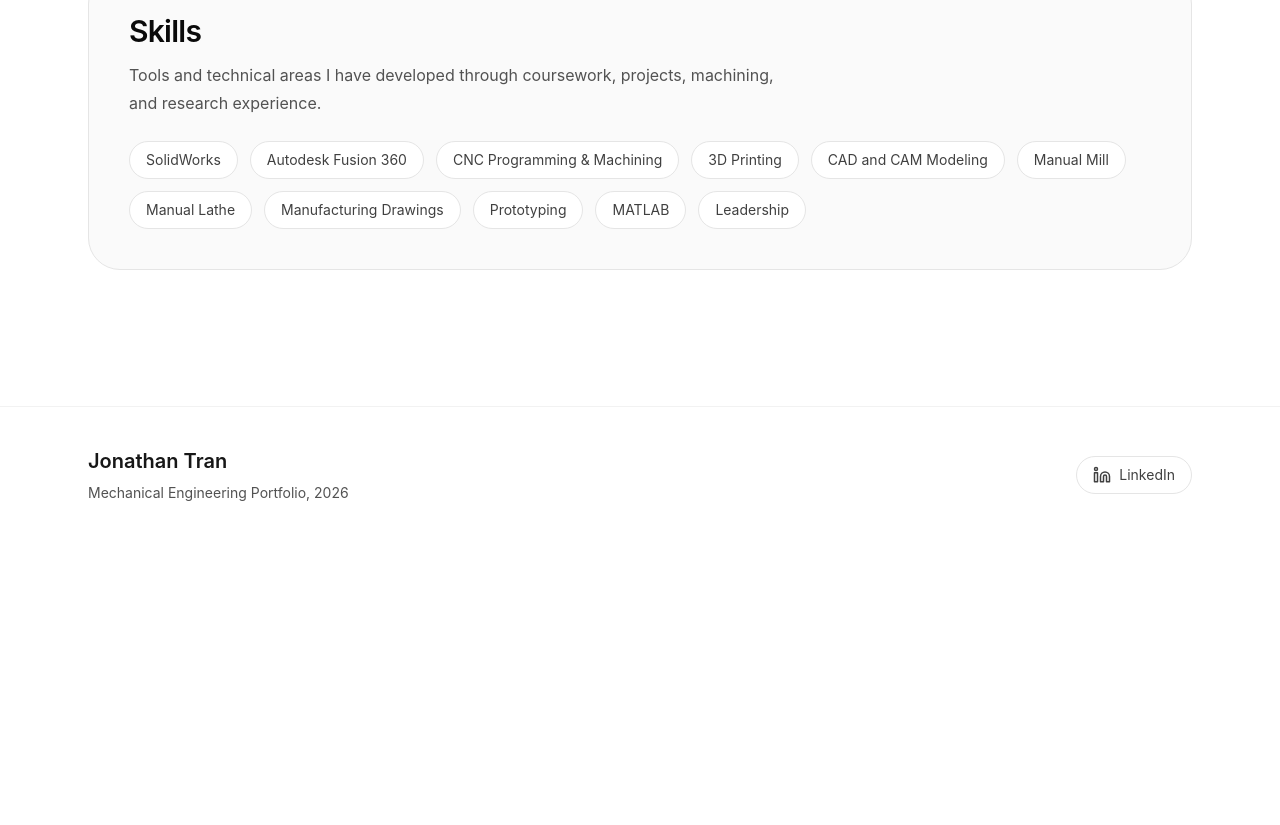
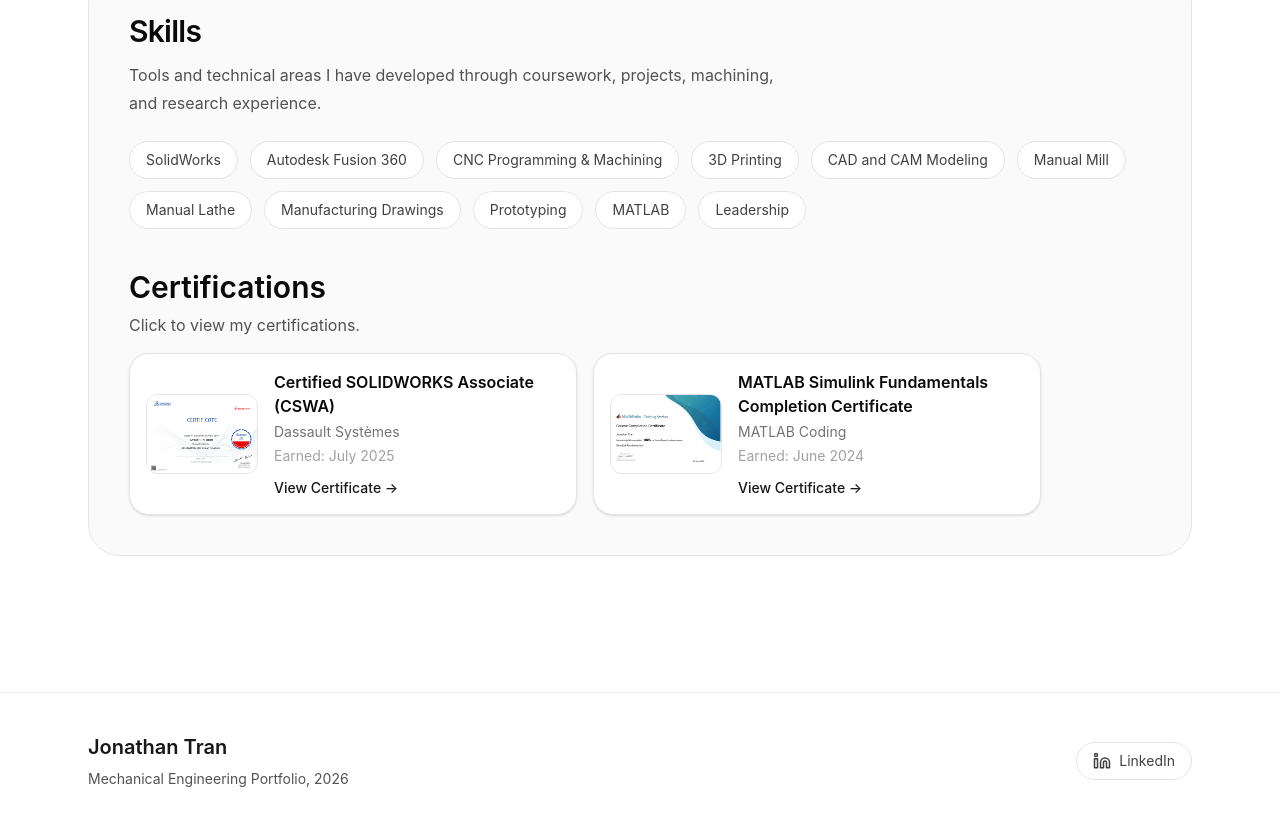
Before and after one commit to johnyman132/Portfolio, a React (Vite) app: page / in a window 1280 px wide. Shown: the part 2188-3013 px from the top of the page. Before the commit the page ends 2731 px from the top, so only its background shows below. Built offline with nearby package versions, Linux system fonts and the light colour scheme.

Commit message:
added certifications section + other small detail changes

```diff
--- a/src/App.jsx
+++ b/src/App.jsx
@@ -11,6 +11,10 @@
 import { backupSensorImages } from "./assets/projects/backup-sensor";
 import { labQuestImages } from "./assets/projects/labquest";
 import { multiSpeedFanImages, multiSpeedFanSlides } from "./assets/projects/multi-speed-fan";
+
+// Import Certification Images
+import cswaCertificate from "./assets/images/Certifications/CSWA-Certificate-Jonathan-Tran.jpg";
+import simulinkFundamentalsCertificate from "./assets/images/Certifications/MATLAB-Simulink-Fundamentals-Certificate.jpg";
 
 // All Project Data and Details
 const allProjects = [
@@ -367,8 +371,12 @@
   );
 }
 
+// Skills and Certifications Section
+function SkillsSection() {
   // Skills Section with List of Skills and Tools
-function SkillsSection() {
+  const [selectedCertification, setSelectedCertification] = useState(null);
+  const [isCertificateFullscreen, setIsCertificateFullscreen] = useState(false);
+
   const skills = [
     "SolidWorks",
     "Autodesk Fusion 360",
@@ -383,7 +391,62 @@
     "Leadership",
   ];
 
+  // Certifications Section with Clickable Certificates that open in a modal
+  const certifications = [
+    {
+      title: "Certified SOLIDWORKS Associate (CSWA)",
+      subtitle: "Dassault Systèmes",
+      dateEarned: "Earned: July 2025",
+      image: cswaCertificate,
+      description:
+        "Demonstrates proven competency in SOLIDWORKS fundamentals, including part modeling, assembly creation, and drawing layout. Validates ability to navigate design intent, evaluate feature geometry, and apply engineering principles in 3D CAD workflows.",
+    },
+    {
+      title: "MATLAB Simulink Fundamentals Completion Certificate",
+      subtitle: "MATLAB Coding",
+      dateEarned: "Earned: June 2024",
+      image: simulinkFundamentalsCertificate,
+      description:
+        "Applied fundamental Simulink techniques for real-life dynamic physical systems modeling. Dove into modeling systems with multiple components to deepen understanding of how Simulink runs simulations behind the scenes.",
+    },
+  ];
+
+  const openCertification = (cert) => {
+    setSelectedCertification(cert);
+    setIsCertificateFullscreen(false);
+  };
+
+  const closeCertification = () => {
+    setSelectedCertification(null);
+    setIsCertificateFullscreen(false);
+  };
+
+  useEffect(() => {
+    const handleKeyDown = (event) => {
+      if (!selectedCertification) return;
+
+      if (event.key === "Escape") {
+        if (isCertificateFullscreen) {
+          setIsCertificateFullscreen(false);
+        } else {
+          closeCertification();
+        }
+      }
+    };
+
+    if (selectedCertification) {
+      window.addEventListener("keydown", handleKeyDown);
+      document.body.style.overflow = "hidden";
+    }
+
+    return () => {
+      window.removeEventListener("keydown", handleKeyDown);
+      document.body.style.overflow = "";
+    };
+  }, [selectedCertification, isCertificateFullscreen]);
+
   return (
+    <>
       <section className="mx-auto max-w-6xl px-6 pb-14">
         <div className="rounded-[2rem] border border-neutral-200 bg-neutral-50 p-8 md:p-10">
           <h2 className="text-3xl font-semibold tracking-tight text-neutral-950">
@@ -405,8 +468,130 @@
               </span>
             ))}
           </div>
+
+          <div className="mt-10">
+            <h3 className="text-3xl font-semibold text-neutral-950">
+              Certifications
+            </h3>
+            <p className="mt-2 text-md text-neutral-600">
+              Click to view my certifications.
+            </p>
+
+            <div className="mt-4 flex flex-wrap gap-4">
+              {certifications.map((cert) => (
+                <button
+                  key={cert.title}
+                  type="button"
+                  onClick={() => openCertification(cert)}
+                  className="group flex w-full max-w-md items-center gap-4 rounded-[1.25rem] border border-neutral-200 bg-white p-4 text-left shadow-sm transition hover:-translate-y-1 hover:shadow-md"
+                >
+                  <div className="h-20 w-28 shrink-0 overflow-hidden rounded-xl border border-neutral-200 bg-neutral-100">
+                    <img
+                      src={cert.image}
+                      alt={cert.title}
+                      className="h-full w-full object-cover transition duration-300 group-hover:scale-[1.03]"
+                    />
+                  </div>
+
+                  <div className="min-w-0">
+                    <p className="text-base font-semibold text-neutral-950">
+                      {cert.title}
+                    </p>
+                    <p className="mt-1 text-sm text-neutral-500">
+                      {cert.subtitle}
+                    </p>
+                    <p className="mt-1 text-sm text-neutral-400">
+                      {cert.dateEarned}
+                    </p>
+                    <p className="mt-3 text-sm font-medium text-neutral-900">
+                      View Certificate →
+                    </p>
+                  </div>
+                </button>
+              ))}
+            </div>
+          </div>
         </div>
       </section>
+
+      {selectedCertification && (
+        <div
+          className="fixed inset-0 z-50 flex items-center justify-center bg-black/75 px-6 py-10 backdrop-blur-sm"
+          onClick={closeCertification}
+        >
+          <div
+            className="relative w-full max-w-5xl rounded-[1.75rem] bg-white p-6 shadow-2xl"
+            onClick={(e) => e.stopPropagation()}
+          >
+            <div className="absolute right-4 top-4 z-10 flex items-center gap-2">
+
+              <button
+                type="button"
+                onClick={closeCertification}
+                className="rounded-full border border-neutral-200 bg-white px-3 py-1 text-sm text-neutral-700 transition hover:bg-neutral-100"
+              >
+                Close
+              </button>
+            </div>
+
+            <h3 className="text-2xl font-semibold text-neutral-950">
+              {selectedCertification.title}
+            </h3>
+
+            <p className="mt-1 text-sm text-neutral-500">
+              {selectedCertification.subtitle}
+            </p>
+
+            <p className="mt-1 text-sm text-neutral-400">
+              {selectedCertification.dateEarned}
+            </p>
+
+            <div className="mt-6 rounded-[1.25rem] border border-neutral-200 bg-neutral-50 p-4">
+              <img
+                src={selectedCertification.image}
+                alt={selectedCertification.title}
+                onClick={() => setIsCertificateFullscreen(true)}
+                className="mx-auto max-h-[60vh] w-full cursor-zoom-in object-contain transition duration-200 hover:scale-[1.01]"
+              />
+            </div>
+
+            {selectedCertification.description && (
+              <div className="mt-6">
+                <p className="mt-2 text-base leading-7 text-neutral-700">
+                  {selectedCertification.description}
+                </p>
+              </div>
+            )}
+          </div>
+        </div>
+      )}
+
+      {selectedCertification && isCertificateFullscreen && (
+        <div
+          className="fixed inset-0 z-[60] flex items-center justify-center bg-black/90 px-6 py-8 backdrop-blur-sm"
+          onClick={() => setIsCertificateFullscreen(false)}
+        >
+          <div
+            className="relative flex h-full w-full max-w-7xl items-center justify-center"
+            onClick={(e) => e.stopPropagation()}
+          >
+            <button
+              type="button"
+              onClick={() => setIsCertificateFullscreen(false)}
+              className="absolute right-0 top-0 z-10 rounded-full border border-white/20 bg-white/10 px-3 py-1 text-sm text-white transition hover:bg-white/20"
+            >
+              Close Fullscreen
+            </button>
+
+            <img
+              src={selectedCertification.image}
+              alt={selectedCertification.title}
+              className="max-h-[90vh] w-full object-contain"
+            />
+          </div>
+        </div>
+      )}
+    </>
   );
 }
 
@@ -695,7 +880,7 @@
               <button
                 type="button"
                 onClick={showPrevSlide}
-                className="absolute left-2 top-1/2 z-10 -translate-y-1/2 inline-flex h-12 w-12 items-center justify-center rounded-full border border-neutral-200 bg-white/95 text-neutral-700 shadow-sm transition hover:bg-neutral-50 hover:text-neutral-950"
+                className="absolute left-4 top-1/2 z-10 inline-flex h-12 w-12 -translate-y-1/2 items-center justify-center rounded-full border border-neutral-200 bg-white/95 text-neutral-700 shadow-sm transition-all duration-200 ease-out hover:scale-110 hover:shadow-md hover:bg-neutral-50 hover:text-neutral-950"
                 aria-label="Previous slide"
               >
                 ←
@@ -704,7 +889,7 @@
               <button
                 type="button"
                 onClick={showNextSlide}
-                className="absolute right-2 top-1/2 z-10 -translate-y-1/2 inline-flex h-12 w-12 items-center justify-center rounded-full border border-neutral-200 bg-white/95 text-neutral-700 shadow-sm transition hover:bg-neutral-50 hover:text-neutral-950"
+                className="absolute right-4 top-1/2 z-10 inline-flex h-12 w-12 -translate-y-1/2 items-center justify-center rounded-full border border-neutral-200 bg-white/95 text-neutral-700 shadow-sm transition-all duration-200 ease-out hover:scale-110 hover:shadow-md hover:bg-neutral-50 hover:text-neutral-950"
                 aria-label="Next slide"
               >
                 →
@@ -712,19 +897,20 @@
 
               <div className="rounded-[1.75rem] border border-neutral-200 bg-white p-5 shadow-sm">
                 <img
+                  key={slides[activeSlideIndex].src}
                   src={slides[activeSlideIndex].src}
                   alt={slides[activeSlideIndex].alt}
-                  className="mx-auto aspect-[16/9] max-h-[420px] w-full rounded-[1rem] object-contain"
+                  className="mx-auto aspect-[16/9] max-h-[420px] w-full rounded-[1rem] object-contain transition-opacity duration-300"
                 />
               </div>
             </div>
 
-            <div className="mx-auto mt-4 flex max-w-4xl items-center justify-between gap-4">
-              <p className="text-sm text-neutral-500">
+            <div className="mx-auto mt-4 flex max-w-4xl flex-col gap-2 sm:flex-row sm:items-start sm:justify-between sm:gap-4">
+              <p className="min-w-0 flex-1 text-sm text-neutral-500">
                 {slides[activeSlideIndex].caption}
               </p>
 
-              <p className="text-sm text-neutral-400">
+              <p className="shrink-0 whitespace-nowrap text-sm text-neutral-400 sm:text-right">
                 {activeSlideIndex + 1} / {slides.length}
               </p>
             </div>
```
Also changed, not shown: src/assets/images/Certifications/CSWA-Certificate-Jonathan-Tran.jpg (added), src/assets/images/Certifications/MATLAB-Simulink-Fundamentals-Certificate.jpg (added). Lines whose indentation alone changed are shown as unchanged.
